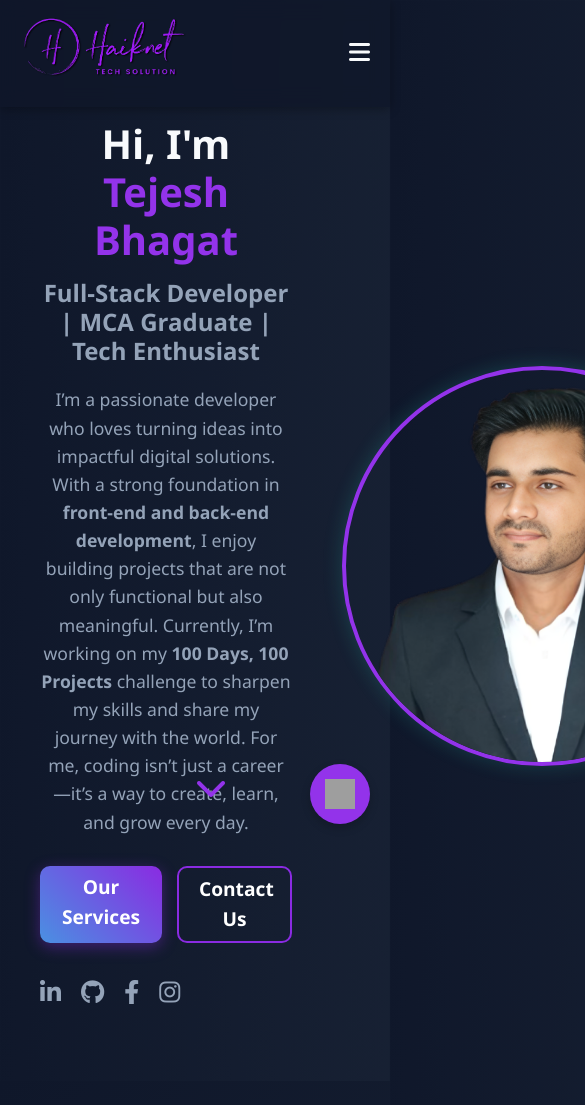
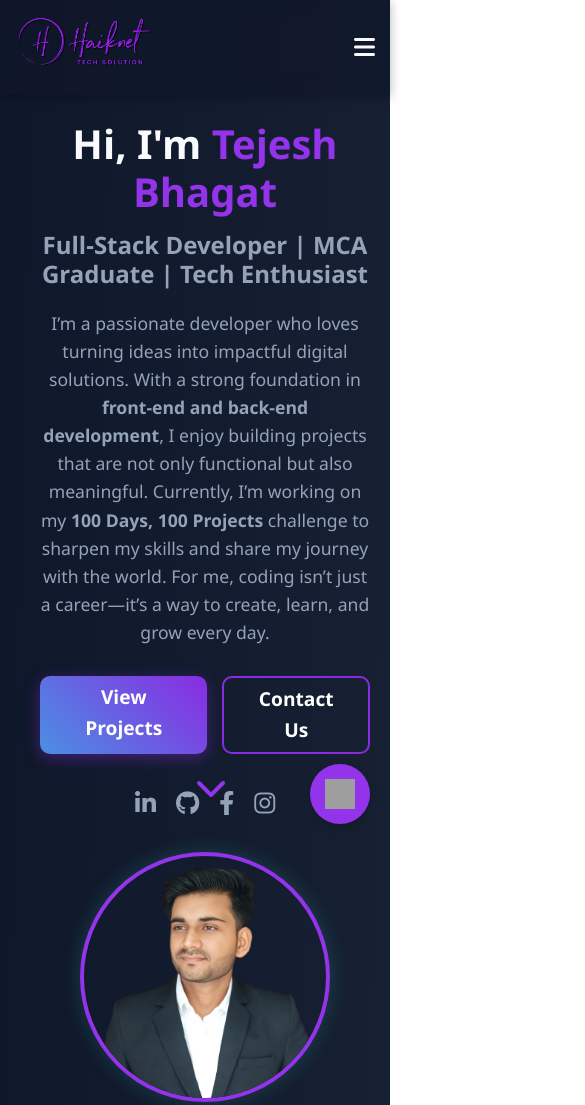
Before and after one commit to Tejesh-dev/tejeshportfolio, a plain HTML site: page portfolio.html in a window 390 px wide. Shown: the top 1105 px of the page, 585 px wide, since content can reach past the window. Drawn offline with nearby package versions, Linux system fonts and the light colour scheme; grey boxes are pictures that could not be loaded.

Commit message:
Update portfolio.html

```diff
--- a/portfolio.html
+++ b/portfolio.html
@@ -115,6 +115,64 @@
         .secondary-btn:hover {
             background-color: rgba(45, 212, 191, 0.1);
         }
+        /* Prevent side scroll on small screens */
+html, body {
+  width: 100%;
+  overflow-x: hidden;
+}
+
+/* Header adjustments */
+header {
+  width: 100%;
+  max-width: 100vw;
+  box-sizing: border-box;
+}
+
+/* Container should not stretch beyond screen */
+header .container {
+  display: flex;
+  justify-content: space-between;
+  align-items: center;
+  padding: 0 15px; /* responsive padding */
+  width: 100%;
+  box-sizing: border-box;
+}
+
+/* Logo scaling */
+.logo img {
+  max-width: 140px;
+  height: auto;
+}
+
+/* Responsive nav & buttons */
+@media (max-width: 768px) {
+  .desktop-nav {
+    display: none;
+  }
+
+  .mobile-menu-btn {
+    display: block;
+  }
+
+  .mobile-menu {
+    width: 100%;
+    height: 100%;
+    left: 0;
+    right: 0;
+    overflow-y: auto; /* vertical scroll only */
+    overflow-x: hidden; /* no horizontal scroll */
+  }
+
+  .mobile-menu ul {
+    width: 100%;
+  }
+
+  .mobile-menu a {
+    display: block;
+    width: 100%;
+  }
+}
+
 
         /* Header & Navigation */
         header {
@@ -405,6 +463,36 @@
                 transform: translateY(-10px);
             }
         }
+        /* Mobile responsive */
+@media (max-width: 768px) {
+  .hero-content {
+    flex-direction: column; /* 👈 content first, photo second */
+    text-align: center;
+    gap: 30px;
+  }
+
+  .hero-text {
+    text-align: center;
+  }
+
+  .hero-buttons {
+    justify-content: center;
+  }
+
+  .social-icons {
+    justify-content: center;
+  }
+
+  .profile-image {
+    width: 250px;
+    height: 250px;
+  }
+
+  .profile-image img {
+    width: 110%; /* still slightly overflow */
+  }
+}
+
 
         /* About Section */
         .about {
@@ -1473,7 +1561,7 @@
 
 
                         <div class="hero-buttons">
-                            <a href="index.html" class="btn btn-primary fade-in-delay-2">Our Services</a>
+                            <a href="#projects" class="btn btn-primary fade-in-delay-2">View Projects</a>
                             <a href="index.html" class="btn btn-outline fade-in-delay-3">Contact Us</a>
                         </div>
                         <div class="social-icons">
```
